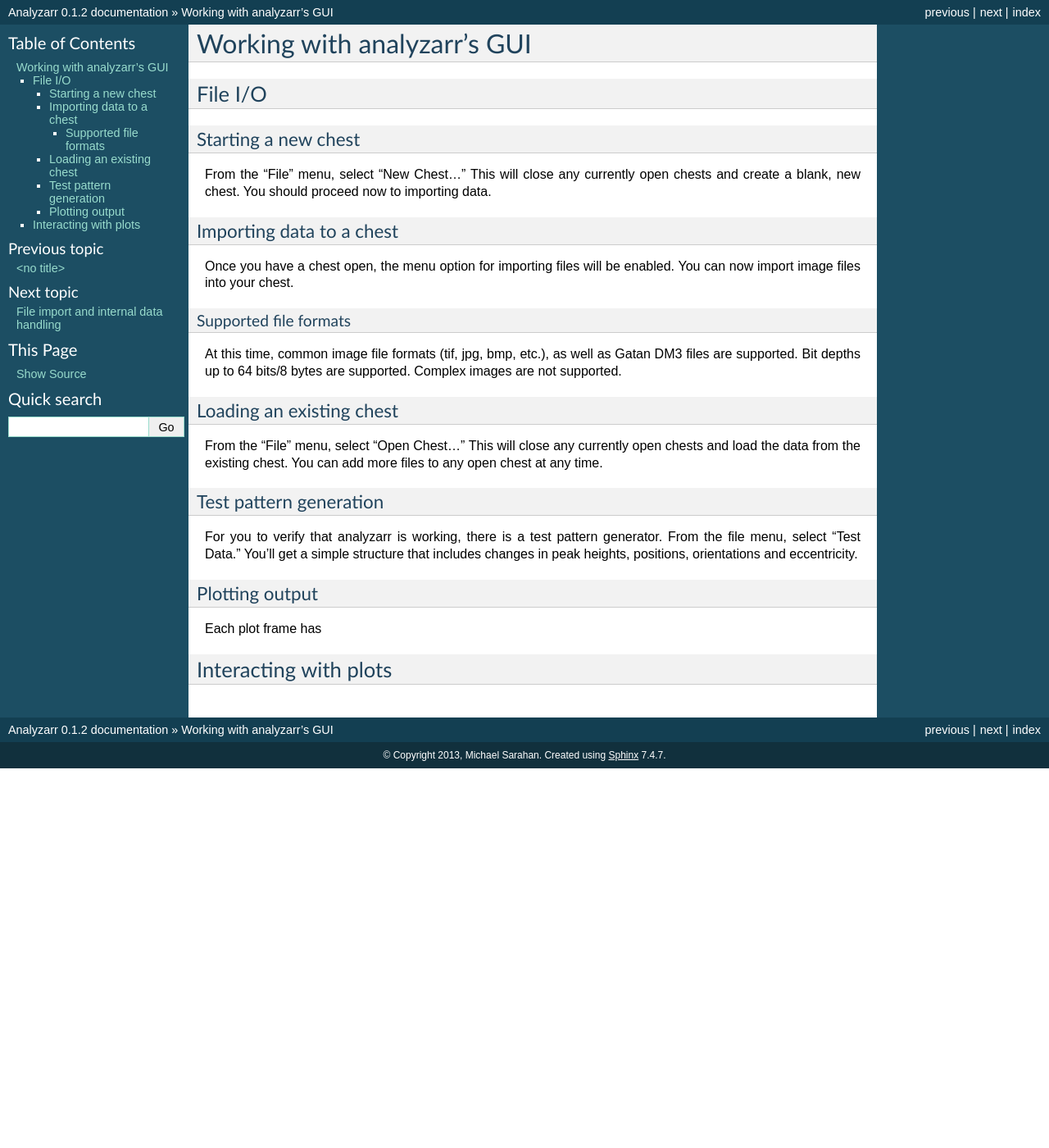
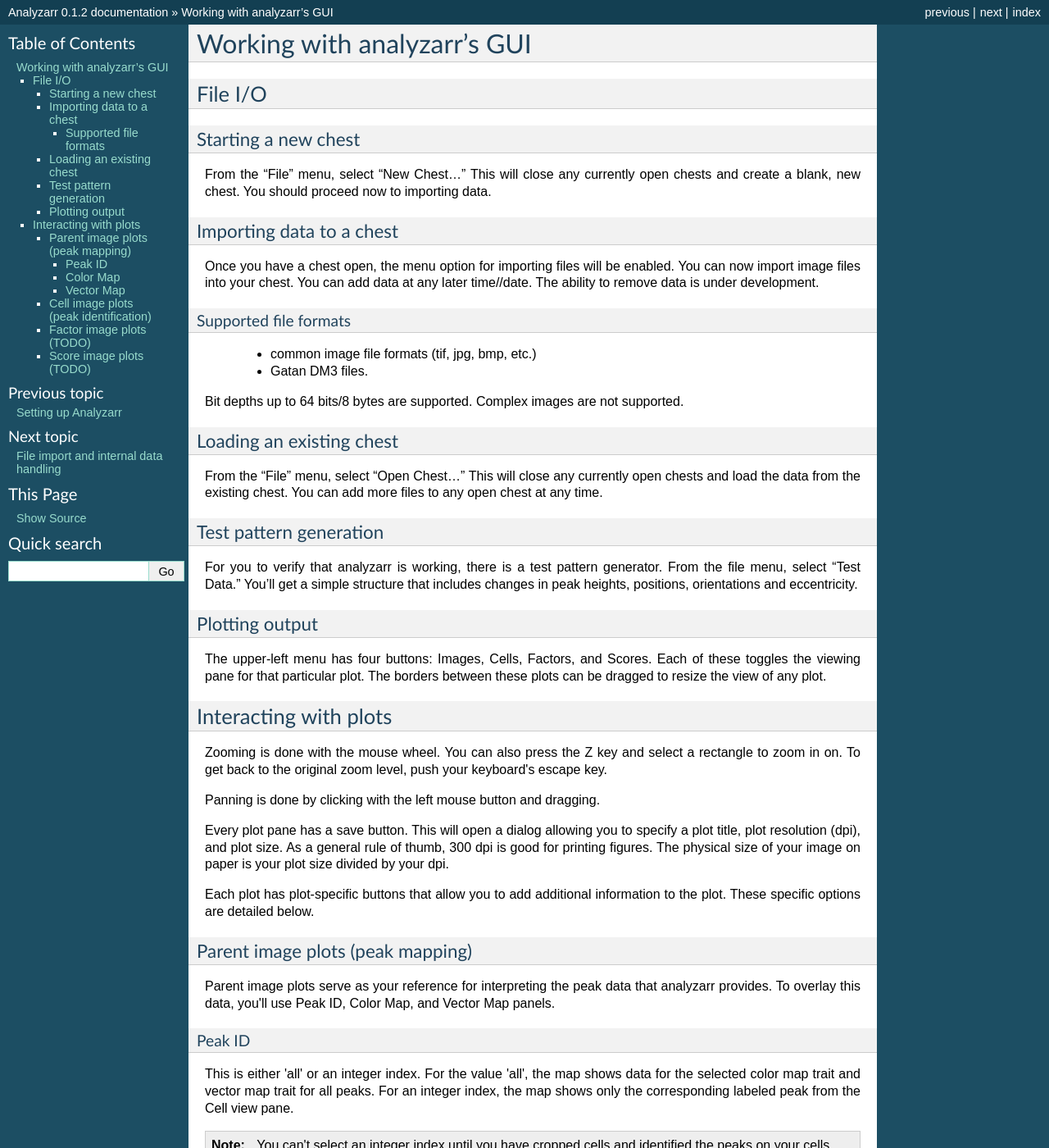
Before and after one commit to msarahan/analyzarr, a Sphinx documentation site: the page built from docs/ui.rst, in a window 1280 px wide and 1400 px high. Shown: the whole window at 82% size. Built offline with Sphinx 7.4.7, drawn with Linux system fonts in a browser that asks for light colours; formulas are drawn with MathJax 3; some of the changed text lies outside the part shown.

Commit message:
Flesh out docs

```diff
--- a/docs/ui.rst
+++ b/docs/ui.rst
@@ -6,17 +6,24 @@
 
 Starting a new chest
 -----------------------------
+
 From the "File" menu, select "New Chest..."  This will close any currently open chests
 and create a blank, new chest.  You should proceed now to importing data.
 
 Importing data to a chest
 ---------------------------
-Once you have a chest open, the menu option for importing files will be enabled.  You can now import image
-files into your chest.
+
+Once you have a chest
+open, the menu option for importing files will be enabled. You can now import
+image files into your chest. You can add data at any later time//date. The
+ability to remove data is under development.
 
 Supported file formats
 ++++++++++++++++++++++++++++++
-At this time, common image file formats (tif, jpg, bmp, etc.), as well as Gatan DM3 files are supported.
+
+ * common image file formats (tif, jpg, bmp, etc.)
+ * Gatan DM3 files.
+
 Bit depths up to 64 bits/8 bytes are supported.  Complex images are not supported.
 
 
@@ -24,19 +31,118 @@
 ---------------------------------
 
 From the "File" menu, select "Open Chest..."  This will close any currently open chests
-and load the data from the existing chest.  You can add more files to any open chest at any time.
+and load the data from the existing chest. You can add more files to any open
+chest at any time.
 
 Test pattern generation
 -------------------------
 
-For you to verify that analyzarr is working, there is a test pattern generator.  From the
-file menu, select "Test Data."  You'll get a simple structure that includes changes in
-peak heights, positions, orientations and eccentricity.
+For you to verify that analyzarr is working, there is a test pattern
+generator. From the file menu, select "Test Data." You'll get a simple
+structure that includes changes in peak heights, positions, orientations and
+eccentricity.
 
 Plotting output
 --------------------
 
-Each plot frame has
+The upper-left menu has four buttons: Images, Cells, Factors, and Scores.
+Each of these toggles the viewing pane for that particular plot. The borders
+between these plots can be dragged to resize the view of any plot.
 
 Interacting with plots
 ************************
+
+Zooming is done with the mouse wheel. You can also press the Z key and select
+a rectangle to zoom in on. To get back to the original zoom level, push your
+keyboard\'s escape key.
+
+Panning is done by clicking with the left mouse button and dragging.
+
+Every plot pane has a save button. This will open a dialog allowing you to
+specify a plot title, plot resolution (dpi), and plot size. As a general rule
+of thumb, 300 dpi is good for printing figures. The physical size of your
+image on paper is your plot size divided by your dpi.
+
+Each plot has plot-specific buttons that allow you to add additional
+information to the plot. These specific options are detailed below.
+
+Parent image plots (peak mapping)
+------------------------------------
+
+Parent image plots serve as your reference for interpreting the peak data
+that analyzarr provides. To overlay this data, you\'ll use Peak ID, Color
+Map, and Vector Map panels.
+
+Peak ID
+++++++++
+
+This is either \'all\' or an integer index. For the value \'all\', the map
+shows data for the selected color map trait and vector map trait for all
+peaks. For an integer index, the map shows only the corresponding labeled
+peak from the Cell view pane.
+
+.. note::
+
+    You can\'t select an integer index until you have cropped cells and
+    identified the peaks on your cells.
+
+.. note::
+
+    The \'expression\' color map type shows its data at the peak location
+    corresponding to the index that you select. You should select this
+    carefully. For expression maps, the data best fits on a cell, so try to
+    choose a central peak for the location.
+
+Color Map
+++++++++++++
+
+Color maps allow you to choose a characteristic to map.  The characteristics you have to choose from are:
+
+ * peak height (h)
+ * peak orientation (o)
+ * peak eccentricity (e)
+ * expression
+
+The location of the mapped data corresponds to the location of the peak (the
+colored spots should sit on top of the peaks that they are representing.)
+
+The expression characteristic is an arbitrary characteristic that you define.
+You need to specify peaks using a simple syntax::
+
+    (characteristic_type)(peak_id)
+    For example, eccentricity from peak 1: e1
+
+There is currently one helpful shorthand for euclidean distance expressions::
+
+    dist( peak_id_1, peak_id_2)
+
+You can combine any number of expressions together::
+
+    h0 / o3 + dist(2,4)
+
+Vector Map
++++++++++++++
+
+This shows a two-component map as a vector field. It is used to show either
+shifts of peaks relative to the average position for that peak, or skew,
+which is a description of how far the peak leans to one direction.
+
+.. note::
+
+    There is a bug in Analyzarr's plotting library that does not update the
+    vector lengths when zooming.
+
+Cell image plots (peak identification)
+---------------------------------------
+
+Once you have cropped cells, this plot view shows you all of your cells from
+all of your parent images. When you crop cells, an average image is
+automatically calculated, and an attempt to identify peaks is made on that
+average. The **show** checkbox shows or hides the labels of the peak IDs. The
+labels can be moved around by left-click-dragging them.
+
+Factor image plots (TODO)
+----------------------------
+
+Score image plots (TODO)
+---------------------------
```
Also changed, not shown: docs/setup.rst (+65 -0 lines).
